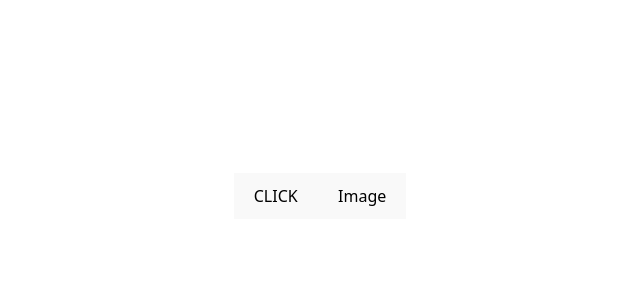
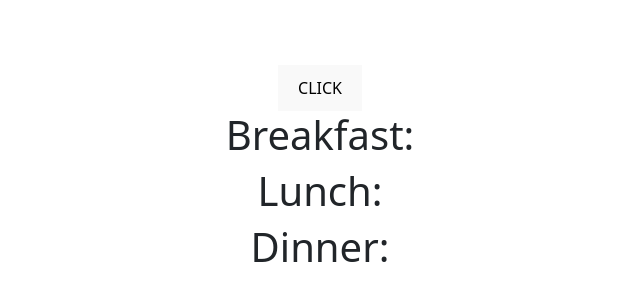
Before and after one commit to angelica-zach/wellness-app, a React (Vite) app: page / in a window 1280 px wide. Shown: the part 192-492 px from the top of the page, without its empty margins (320-960 px from the left). Built offline with nearby package versions, Linux system fonts and the light colour scheme.

Commit message:
working on getting images for each meal

```diff
--- a/src/Pages/Meal.jsx
+++ b/src/Pages/Meal.jsx
@@ -1,26 +1,40 @@
-import React, { useState } from 'react';
+import React, { useState, useEffect } from 'react';
 import Image from '../Components/Image';
 import foodApi from '../utils/foodAPI';
 import foodImage from '../utils/foodImage';
 
 function Meal() {
-    const [meals, setMeals] = useState({breakfast: '', lunch: '', dinner: ''});
-    const [mealImage, setMealImage] = useState();
+    // State to hold the meals
+    const [meals, setMeals] = useState({ breakfast: '', lunch: '', dinner: '' });
 
-    setMeals
+    // State to hold the images
+    const [bImage, setBImage] = useState('');
+    const [lImage, setLImage] = useState('');
+    const [dImage, setDImage] = useState('');
 
+    // Function to plan the meals
     const planMeals = () => {
         foodApi(1000, 'vegeterian').then((response) => {
             console.log(response.meals);
-            setMeals({...meals, breakfast: response.meals[0].title, lunch: response.meals[1].title, dinner: response.meals[2].title});
+
+            // Set the meals
+            setMeals({ ...meals, breakfast: response.meals[0].title, lunch: response.meals[1].title, dinner: response.meals[2].title });
+
+            // Set the images
+            setBImage(getMealImage(meals.breakfast));
+            console.log(bImage);
+            setLImage(getMealImage(meals.lunch));
+            setDImage(getMealImage(meals.dinner));
+
             console.log(meals);
         }).catch((error) => console.log(error));
     }
 
-    const getMealImage = () => {
-        foodImage('pasta').then((response) => {
-            console.log(response);
-            setMealImage(response.data.results[0].image);
+    // Function to get the meal image
+    const getMealImage = (meal) => {
+        foodImage(meal).then((response) => {
+            console.log(response.data.results[0].image);
+            return response.data.results[0].image;
         }).catch((error) => console.log(error));
     }
 
@@ -28,8 +42,17 @@ function Meal() {
         <div>
 
             <button onClick={planMeals}>CLICK</button>
-            <button onClick={getMealImage}>Image</button>
-            <Image src={mealImage} />
+            <div>
+                <h1>Breakfast: {meals.breakfast}</h1>
+                <h1>Lunch: {meals.lunch}</h1>
+                <h1>Dinner: {meals.dinner}</h1>
+            </div>
+            <div>
+                <Image src={bImage} />
+                <Image src={lImage} />
+                <Image src={dImage} />
+            </div>
+
         </div>
     )
 }
--- a/src/utils/foodAPI.js
+++ b/src/utils/foodAPI.js
@@ -1,7 +1,7 @@
 import axios from "axios";
 
 const BASEURL = "https://api.spoonacular.com/mealplanner/generate";
-const APIKEY = "c59eb3fe359d44128c5026a4d4f4add8";
+const APIKEY = "8054ad524f804f2ab3c5f2ab5af70590";
 
 export default function search(targetCalories, diet, exclude, apiKey) {
     // Make a request to the Spoonacular API to get meals for the day
--- a/src/utils/foodImage.js
+++ b/src/utils/foodImage.js
@@ -1,7 +1,7 @@
 import axios from "axios";
 
 const BASEURL = "https://api.spoonacular.com/recipes/complexSearch";
-const APIKEY = "c59eb3fe359d44128c5026a4d4f4add8";
+const APIKEY = "8054ad524f804f2ab3c5f2ab5af70590";
 
 export default function search(query) {
     return axios.get(BASEURL, {
```
Also changed, not shown: src/utils/apiKeys.md (added, +3 -0 lines), src/Components/Image/index.jsx (renamed from src/Components/Image.jsx).
